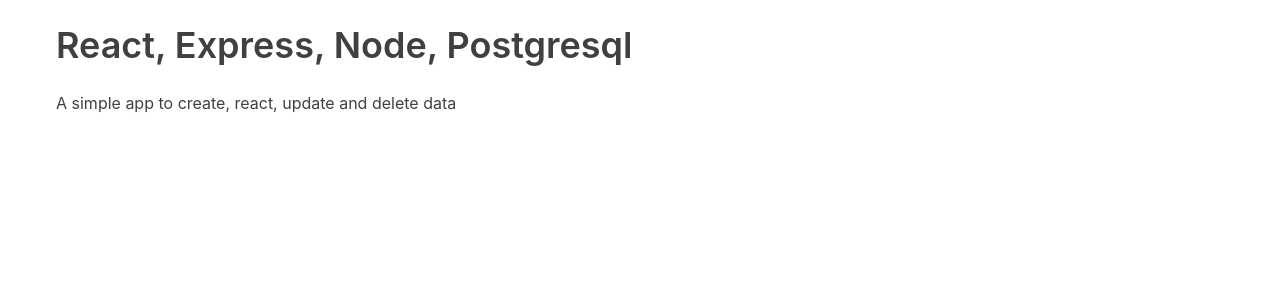
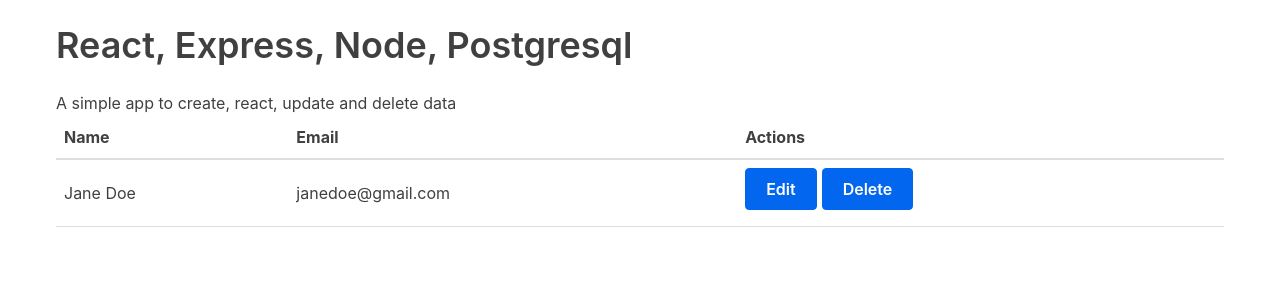
Before and after one commit to luciabaginova/CRUD-react-express-node-postgresql, a React (Create React App) app: page / in a window 1280 px wide. Shown: the top 300 px of the page. Built offline with nearby package versions, Linux system fonts and the light colour scheme.

Commit message:
created table

```diff
--- a/src/App.js
+++ b/src/App.js
@@ -5,6 +5,27 @@
     <div className="container">
       <h1>React, Express, Node, Postgresql</h1>
       <p1>A simple app to create, react, update and delete data</p1>
+
+      <table>
+        <thead>
+          <tr>
+            <th>Name</th>
+            <th>Email</th>
+            <th>Actions</th>
+          </tr>
+        </thead>
+        <tbody>
+          <tr>
+            <td>Jane Doe</td>
+            <td>janedoe@gmail.com</td>
+            <td>
+              <button className="button" >Edit</button>
+              <button style={{ marginLeft: 5 }} className="button" >Delete</button>
+            </td>
+          </tr>
+        </tbody>
+      </table>
+
     </div>
   );
 }
```
